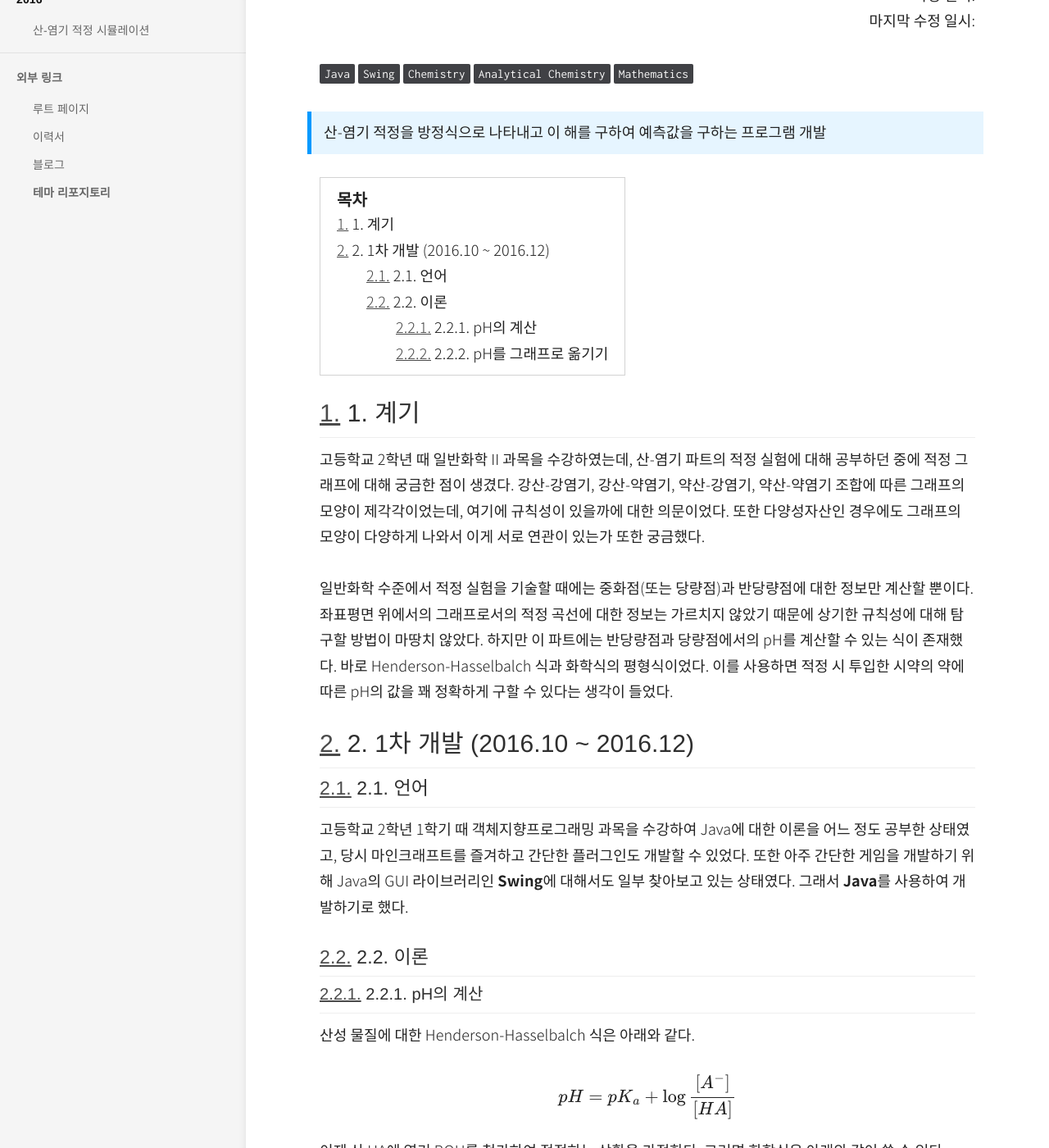
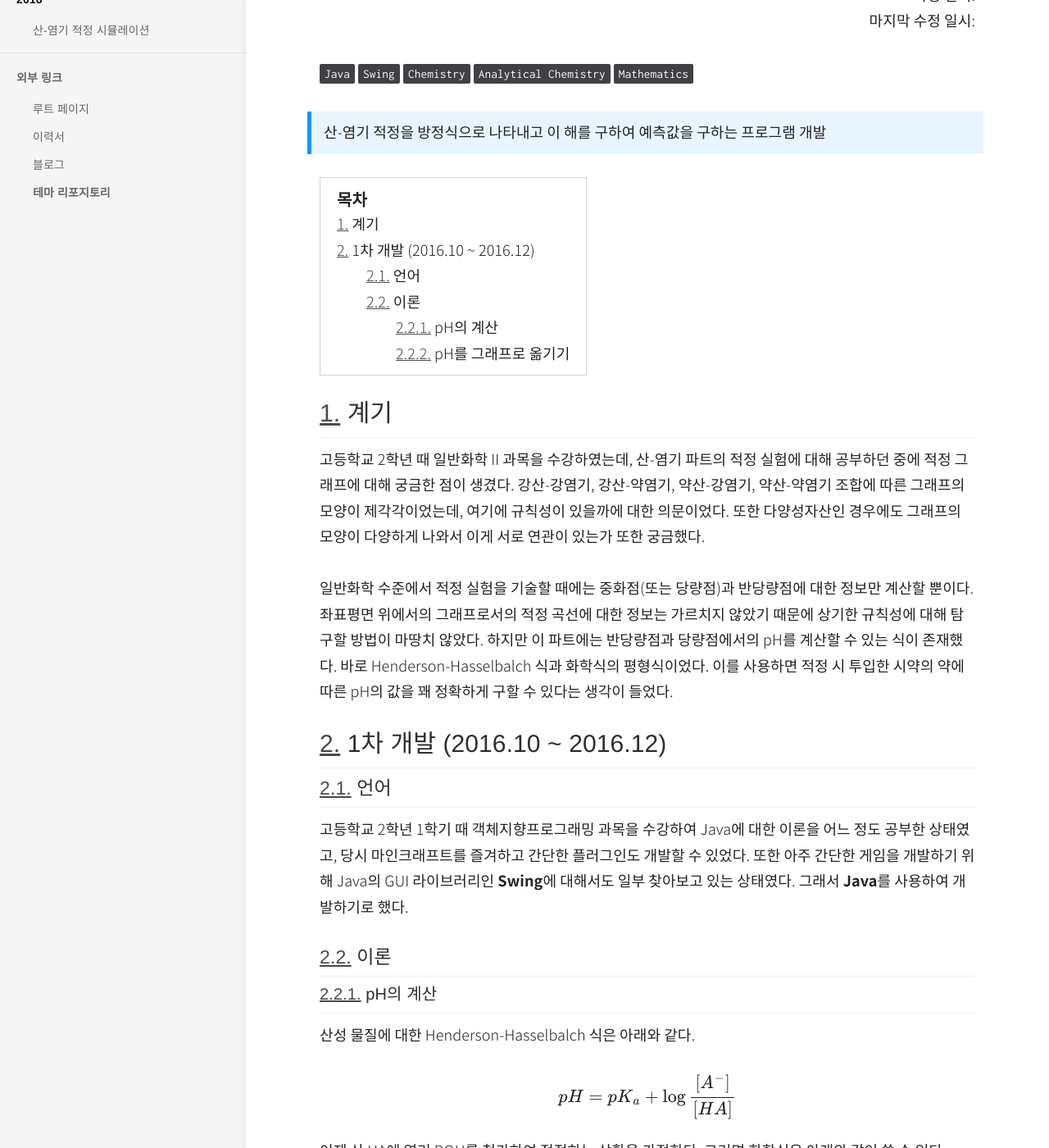
Before and after one commit to Orb-H/projects, a Jekyll site: the page built from _docs/ko/2016/titration/index.md, in a window 1280 px wide and 1400 px high, scrolled down 276 px. Shown: the whole window at 82% size. Built offline with Jekyll 4.4.1, drawn with Linux system fonts in a browser that asks for light colours; formulas are drawn with MathJax 3; some of the changed text lies outside the part shown.

Commit message:
Remove hard-coded numbering of headings
Now automatically created by toc code

```diff
--- a/_docs/ko/2016/titration/index.md
+++ b/_docs/ko/2016/titration/index.md
@@ -17,21 +17,21 @@ tags:
 summary: "산-염기 적정을 방정식으로 나타내고 이 해를 구하여 예측값을 구하는 프로그램 개발"
 ---
 
-### 1. 계기
+### 계기
 
 고등학교 2학년 때 일반화학 II 과목을 수강하였는데, 산-염기 파트의 적정 실험에 대해 공부하던 중에 적정 그래프에 대해 궁금한 점이 생겼다. 강산-강염기, 강산-약염기, 약산-강염기, 약산-약염기 조합에 따른 그래프의 모양이 제각각이었는데, 여기에 규칙성이 있을까에 대한 의문이었다. 또한 다양성자산인 경우에도 그래프의 모양이 다양하게 나와서 이게 서로 연관이 있는가 또한 궁금했다.
 
 일반화학 수준에서 적정 실험을 기술할 때에는 중화점(또는 당량점)과 반당량점에 대한 정보만 계산할 뿐이다. 좌표평면 위에서의 그래프로서의 적정 곡선에 대한 정보는 가르치지 않았기 때문에 상기한 규칙성에 대해 탐구할 방법이 마땅치 않았다. 하지만 이 파트에는 반당량점과 당량점에서의 pH를 계산할 수 있는 식이 존재했다. 바로 Henderson-Hasselbalch 식과 화학식의 평형식이었다. 이를 사용하면 적정 시 투입한 시약의 약에 따른 pH의 값을 꽤 정확하게 구할 수 있다는 생각이 들었다.
 
-### 2. 1차 개발 (2016.10 ~ 2016.12)
+### 1차 개발 (2016.10 ~ 2016.12)
 
-#### 2.1. 언어
+#### 언어
 
 고등학교 2학년 1학기 때 객체지향프로그래밍 과목을 수강하여 Java에 대한 이론을 어느 정도 공부한 상태였고, 당시 마인크래프트를 즐겨하고 간단한 플러그인도 개발할 수 있었다. 또한 아주 간단한 게임을 개발하기 위해 Java의 GUI 라이브러리인 **Swing**에 대해서도 일부 찾아보고 있는 상태였다. 그래서 **Java**를 사용하여 개발하기로 했다.
 
-#### 2.2. 이론
+#### 이론
 
-##### 2.2.1. pH의 계산
+##### pH의 계산
 
 산성 물질에 대한 Henderson-Hasselbalch 식은 아래와 같다.
 
@@ -74,7 +74,7 @@ $$
 pH=pK_a+\log{\frac{[A^{-}]}{[HA]}}=pK_a+\log{\frac{x}{M'_a-x}}
 $$
 
-##### 2.2.2. pH를 그래프로 옮기기
+##### pH를 그래프로 옮기기
 
 적정 그래프는 보통 x축이 넣은 적정 시약의 양, y축이 pH인 좌표평면 위에 그린다. 이를 위해 그림판(!)을 사용하여 그럴듯한 좌표평면을 만들었다. 당시 사용한 좌표평면은 아래와 같다.
 
```
